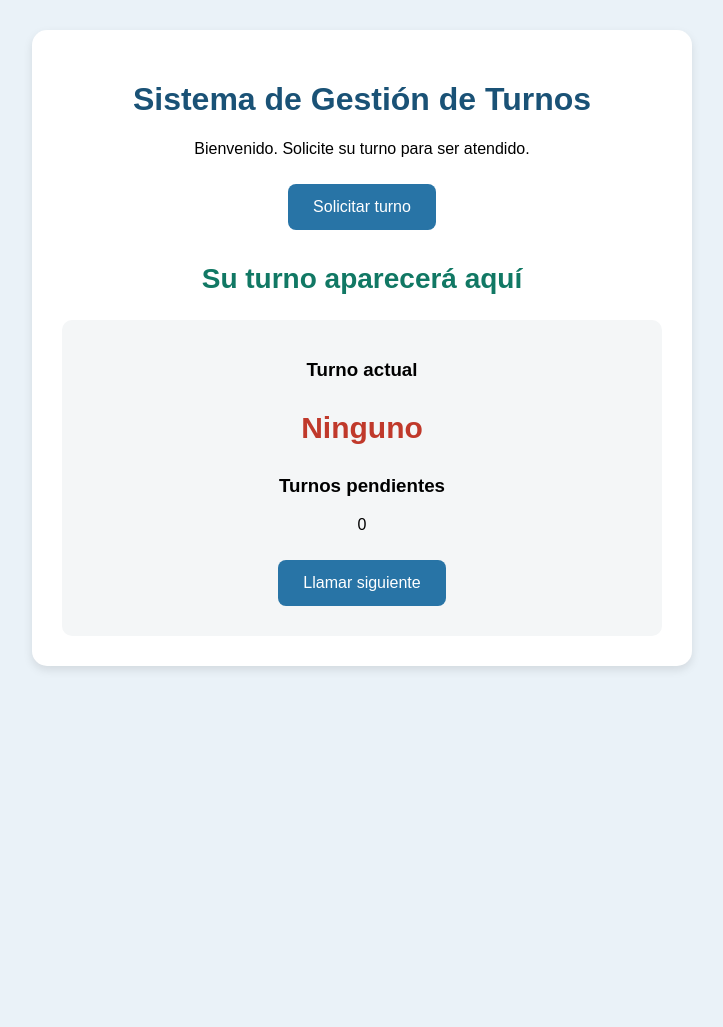
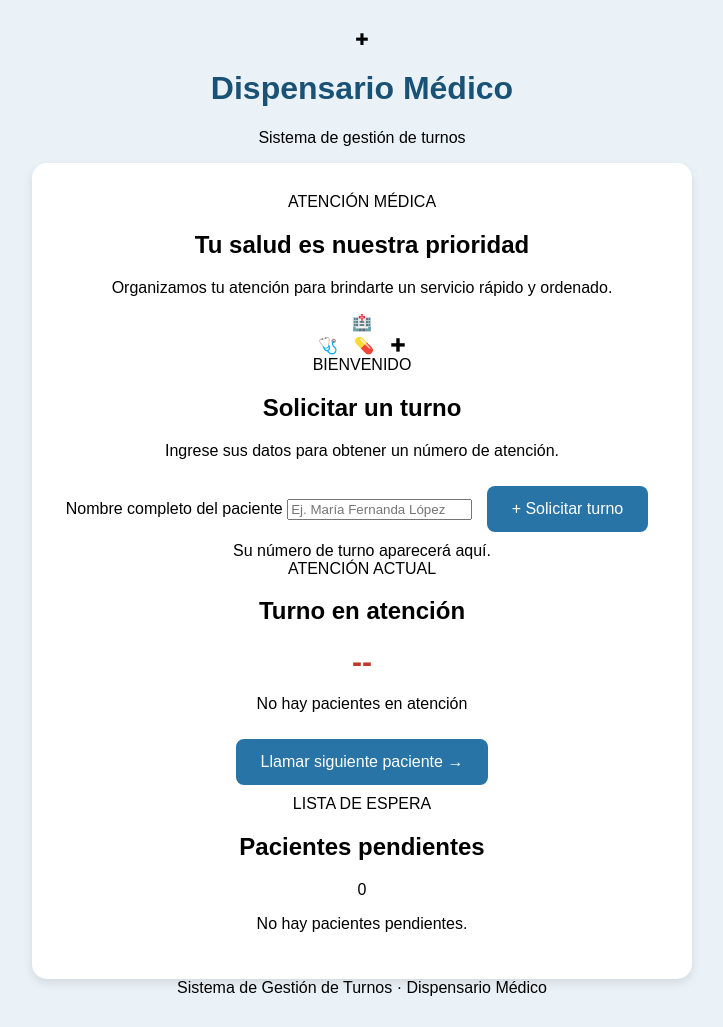
Before and after one commit to daniela18caiza-creator/SistemaTurnos, a plain HTML site: page index.html in a window 1280 px wide. Shown: the whole page, without its empty margins (278-1001 px from the left). Before the commit the page ends 800 px from the top, so only its background shows below. Drawn offline with Linux system fonts and the light colour scheme.

Commit message:
Revamp index.html for Dispensario Médico

```diff
--- a/index.html
+++ b/index.html
@@ -4,45 +4,90 @@
 <head>
     <meta charset="UTF-8">
     <meta name="viewport" content="width=device-width, initial-scale=1.0">
-    <title>Sistema de Gestión de Turnos</title>
+    <title>Dispensario - Gestión de Turnos</title>
     <link rel="stylesheet" href="estilos.css">
 </head>
-
 <body>
 
-    <div class="contenedor">
+    <header class="encabezado">
+        <div class="logo">✚</div>
+        <div>
+            <h1>Dispensario Médico</h1>
+            <p>Sistema de gestión de turnos</p>
+        </div>
+    </header>
 
-        <h1>Sistema de Gestión de Turnos</h1>
+    <main class="contenedor">
 
-        <p>Bienvenido. Solicite su turno para ser atendido.</p>
+        <section class="tarjeta-principal">
 
-        <button onclick="solicitarTurno()">
-            Solicitar turno
-        </button>
+            <div class="panel-imagen">
+                <div class="texto-imagen">
+                    <span class="etiqueta">ATENCIÓN MÉDICA</span>
+                    <h2>Tu salud es nuestra prioridad</h2>
+                    <p>Organizamos tu atención para brindarte un servicio rápido y ordenado.</p>
+                    <div class="ilustracion">🏥</div>
+                    <div class="iconos-medicos">🩺　💊　✚</div>
+                </div>
+            </div>
 
-        <h2 id="numeroTurno">
-            Su turno aparecerá aquí
-        </h2>
+            <div class="panel-formulario">
+                <span class="subtitulo">BIENVENIDO</span>
+                <h2>Solicitar un turno</h2>
+                <p class="descripcion">Ingrese sus datos para obtener un número de atención.</p>
 
-        <div class="panel">
+                <label for="nombrePaciente">Nombre completo del paciente</label>
+                <input
+                    type="text"
+                    id="nombrePaciente"
+                    placeholder="Ej. María Fernanda López"
+                >
 
-            <h3>Turno actual</h3>
+                <button class="boton-principal" onclick="solicitarTurno()">
+                    + Solicitar turno
+                </button>
 
-            <p id="turnoActual">Ninguno</p>
+                <div id="mensajeTurno" class="mensaje-turno">
+                    Su número de turno aparecerá aquí.
+                </div>
+            </div>
 
-            <h3>Turnos pendientes</h3>
+        </section>
 
-            <p id="pendientes">0</p>
+        <section class="panel-turnos">
 
-            <button onclick="llamarSiguiente()">
-                Llamar siguiente
-            </button>
+            <div class="tarjeta-actual">
+                <span class="subtitulo">ATENCIÓN ACTUAL</span>
+                <h2>Turno en atención</h2>
+                <div id="turnoActual" class="numero-actual">--</div>
+                <p id="pacienteActual">No hay pacientes en atención</p>
+                <button class="boton-siguiente" onclick="llamarSiguiente()">
+                    Llamar siguiente paciente →
+                </button>
+            </div>
 
-        </div>
+            <div class="tarjeta-lista">
+                <div class="titulo-lista">
+                    <div>
+                        <span class="subtitulo">LISTA DE ESPERA</span>
+                        <h2>Pacientes pendientes</h2>
+                    </div>
+                    <span id="cantidadPendientes" class="contador">0</span>
+                </div>
 
-    </div>
+                <div id="listaPacientes" class="lista-pacientes">
+                    <p class="vacio">No hay pacientes pendientes.</p>
+                </div>
+            </div>
+
+        </section>
+
+    </main>
+
+    <footer>
+        Sistema de Gestión de Turnos · Dispensario Médico
+    </footer>
 
     <script src="app.js"></script>
-
 </body>
 </html>
```
